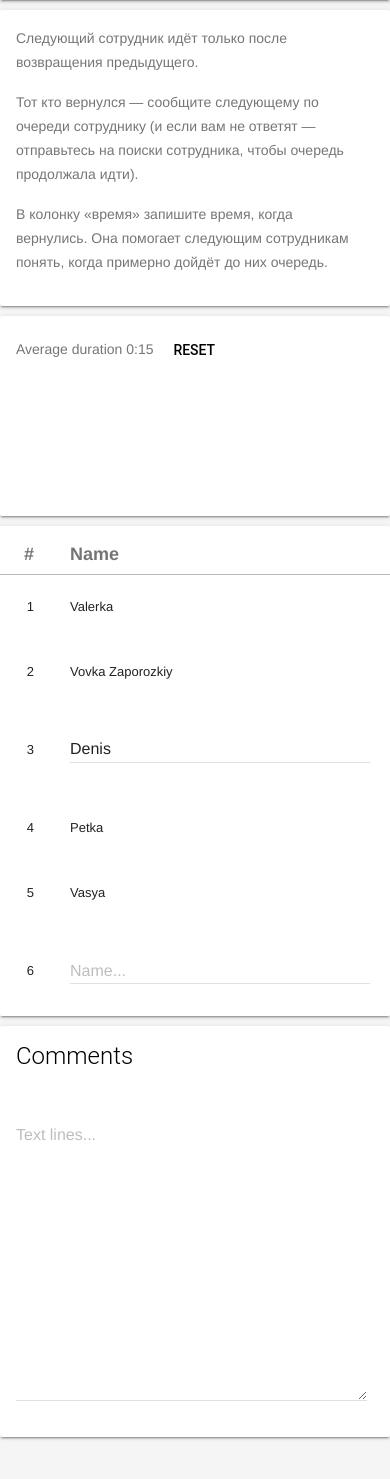
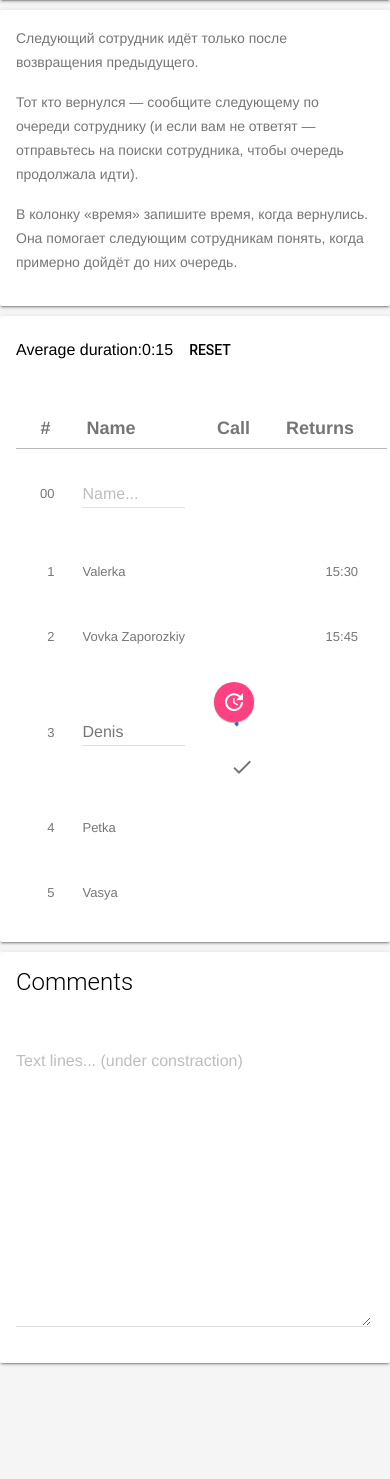
Before and after one commit to TheosDen/ConsultationQueue, a PHP site: page / in a window 390 px wide. Shown: the part 56-1535 px from the top of the page. Run offline with PHP 8.4, Linux system fonts and the light colour scheme.

Commit message:
Adjust table with for mobile devices

```diff
--- a/www/css/main.css
+++ b/www/css/main.css
@@ -3,7 +3,7 @@
 }
 
 .content-main-wrapper > div {
-    max-width: 960px;
+    max-width: 1200px;
     margin: 10px auto;
 }
 
@@ -11,10 +11,37 @@
     width: 100%;
 }
 
+/* TODO: set normal override */
+.mdl-textfield {
+    width: 100%;
+}
+
+.mdl-card__supporting-text {
+    width: 91%;
+}
+
+.mdl-data-table td {
+    padding: 12px 14px;
+}
+
+
+
 /**
 * Table
 * Need to refact this when templates will be rendered through script
 */
+
+th {
+    overflow: hidden;
+}
+
+.first-col {
+    width: 4%;
+}
+
+.narrow-col {
+    width: 10%;
+}
 
 .borderless {
     border: none;
--- a/www/index.php
+++ b/www/index.php
@@ -44,9 +44,23 @@
             </div>
 
             <!-- DURATION -->
-            <div class="mdl-card mdl-shadow--2dp full-width">
+            <!--<div class="mdl-card mdl-shadow--2dp full-width">
                 <div class="mdl-card__supporting-text">
                     Average duration <span> 0:15</span>
+
+                    <button id="reset-start-time" class="mdl-button mdl-js-button mdl-js-ripple-effect">
+                        Reset
+                    </button>
+                    <div class="mdl-tooltip mdl-tooltip--large" for="reset-start-time">
+                        Reset start time. Maybe not needed and will be removed.
+                    </div>
+                </div>
+            </div>-->
+
+            <!-- TABLE -->
+            <div class="mdl-card mdl-shadow--2dp full-width">
+                <div class="mdl-card__title">
+                    Average duration: <span> 0:15</span>
                     <!-- Flat button with ripple -->
                     <button id="reset-start-time" class="mdl-button mdl-js-button mdl-js-ripple-effect">
                         Reset
@@ -55,23 +69,34 @@
                         Reset start time. Maybe not needed and will be removed.
                     </div>
                 </div>
-            </div>
 
-            <!-- TABLE -->
-            <div class="mdl-card mdl-shadow--2dp full-width">
+                <div class="mdl-card__supporting-text">
 
                     <table class="mdl-data-table mdl-js-data-table qued-people-tbody full-width borderless">
                         <thead>
                             <tr>
-                            <th>#</th>
+                                <th class="first-col">#</th>
                                 <th class="mdl-data-table__cell--non-numeric">Name</th>
-                            <th>Call</th>
-                            <th>Returns time</th>
-                            <th>Duration</th>
-                            <th>Approx</th>
+                                <th class="narrow-col">Call</th>
+                                <th class="narrow-col">Returns</th>
+                                <th class="narrow-col">Dur.</th>
+                                <th class="narrow-col">Approx</th>
                             </tr>
                         </thead>
                         <tbody>
+                            <tr>
+                                <td>00</td>
+                                <td>
+                                    <div class="mdl-textfield mdl-js-textfield">
+                                        <input class="mdl-textfield__input" type="text" id="new-username">
+                                        <label class="mdl-textfield__label" for="new-username">Name...</label>
+                                    </div>
+                                </td>
+                                <td></td>
+                                <td></td>
+                                <td></td>
+                                <td></td>
+                            </tr>
                             <tr>
                                 <td>1</td>
                                 <td>Valerka</td>
@@ -98,18 +123,22 @@
                                 </td>
                                 <td>
                                     <!-- Mini FAB button -->
-                                <button id="user-3-btn" class="mdl-button mdl-js-button mdl-button--fab mdl-button--mini-fab mdl-button--colored">
+                                    <button id="user-3-btn" class="mdl-button mdl-js-button mdl-button--fab mdl-button--mini-fab mdl-button--colored mdl-js-ripple-effect">
                                         <i class="material-icons">update</i>
                                     </button>
                                     <div class="mdl-tooltip mdl-tooltip--large" for="user-3-btn">
                                         Complete your queue<br>and send request<br>to next user.
                                     </div>
 
+                                    <br>
+
                                     <!-- MDL Spinner Component with Single Color -->
                                     <div id="user-3-waiting" class="mdl-spinner mdl-spinner--single-color mdl-js-spinner is-active"></div>
                                     <div class="mdl-tooltip mdl-tooltip--large" for="user-3-waiting">
                                         Waiting for confirmation<br>request from user...
                                     </div>
+
+                                    <br>
 
                                     <i id="user-3-confirmed" class="material-icons">done</i>
                                     <div class="mdl-tooltip mdl-tooltip--large" for="user-3-confirmed">
@@ -126,7 +155,7 @@
                                 <td>Petka</td>
                                 <td>
                                     <!-- Mini FAB button -->
-                                <button id="user-4-btn" class="mdl-button mdl-js-button mdl-button--fab mdl-button--mini-fab show-on-row-hover">
+                                    <button id="user-4-btn" class="mdl-button mdl-js-button mdl-button--fab mdl-button--mini-fab mdl-js-ripple-effect show-on-row-hover">
                                         <i class="material-icons">autorenew</i>
                                     </button>
                                     <div class="mdl-tooltip mdl-tooltip--large" for="user-4-btn">
@@ -142,7 +171,7 @@
                                 <td>Vasya</td>
                                 <td>
                                     <!-- Mini FAB button -->
-                                <button id="user-5-btn" class="mdl-button mdl-js-button mdl-button--fab mdl-button--mini-fab show-on-row-hover">
+                                    <button id="user-5-btn" class="mdl-button mdl-js-button mdl-button--fab mdl-button--mini-fab mdl-js-ripple-effect show-on-row-hover">
                                         <i class="material-icons">autorenew</i>
                                     </button>
                                     <div class="mdl-tooltip mdl-tooltip--large" for="user-5-btn">
@@ -153,21 +182,9 @@
                                 <td></td>
                                 <td>16:15</td>
                             </tr>
-                        <tr>
-                            <td>6</td>
-                            <td>
-                                <div class="mdl-textfield mdl-js-textfield">
-                                    <input class="mdl-textfield__input" type="text" id="new-username">
-                                    <label class="mdl-textfield__label" for="new-username">Name...</label>
-                                </div>
-                            </td>
-                            <td></td>
-                            <td></td>
-                            <td></td>
-                            <td></td>
-                        </tr>
                         </tbody>
                     </table>
+                </div>
             </div>
 
             <!-- COMMENTS -->
@@ -179,8 +196,8 @@
                     <!-- Floating Multiline Textfield -->
                     <form action="#">
                         <div class="mdl-textfield mdl-js-textfield textfield-wide">
-                            <textarea class="mdl-textfield__input" type="text" rows= "15" id="sample5" ></textarea>
-                            <label class="mdl-textfield__label" for="sample5">Text lines...</label>
+                            <textarea class="mdl-textfield__input" type="text" rows= "15" id="comments-txt" ></textarea>
+                            <label class="mdl-textfield__label" for="comments-txt">Text lines... (under constraction)</label>
                         </div>
                     </form>
                 </div>
```
Lines whose indentation alone changed are shown as unchanged.
